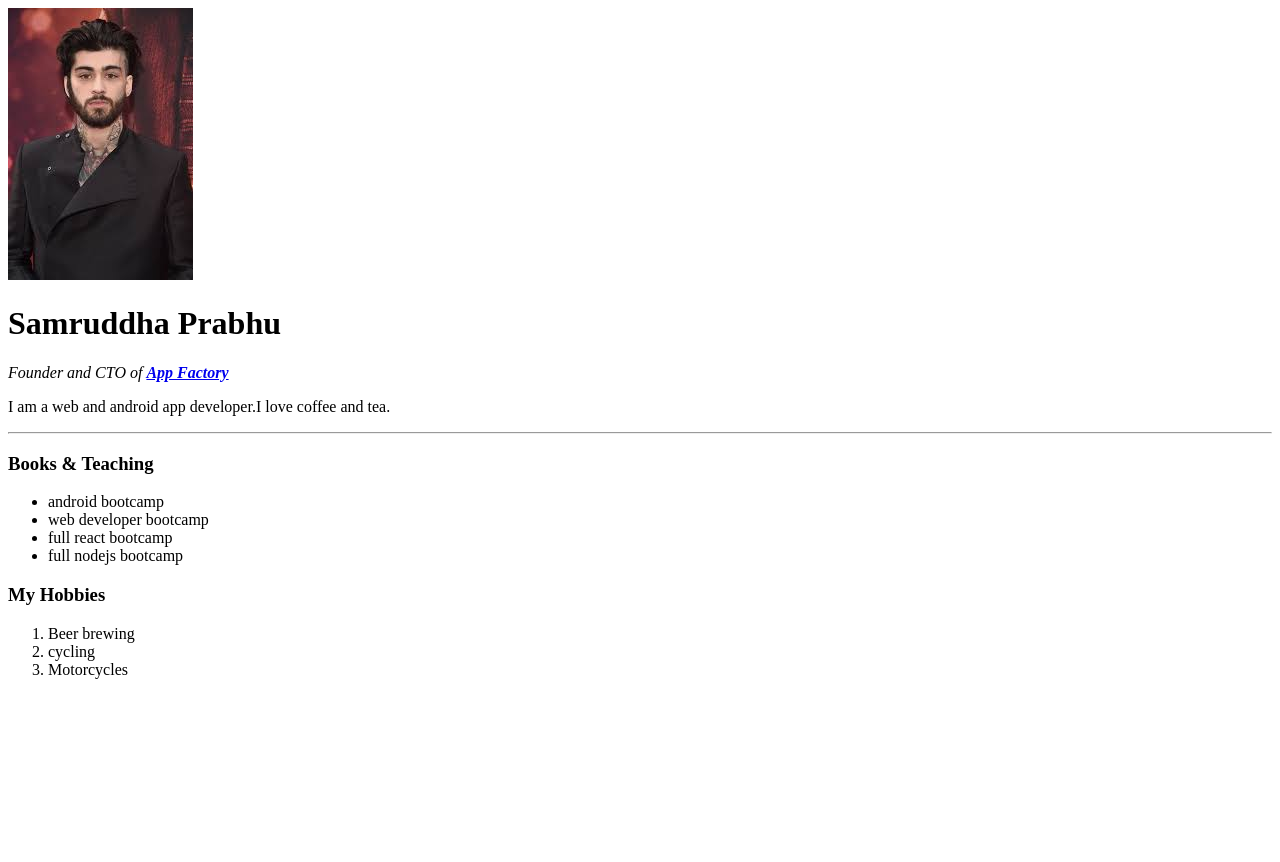
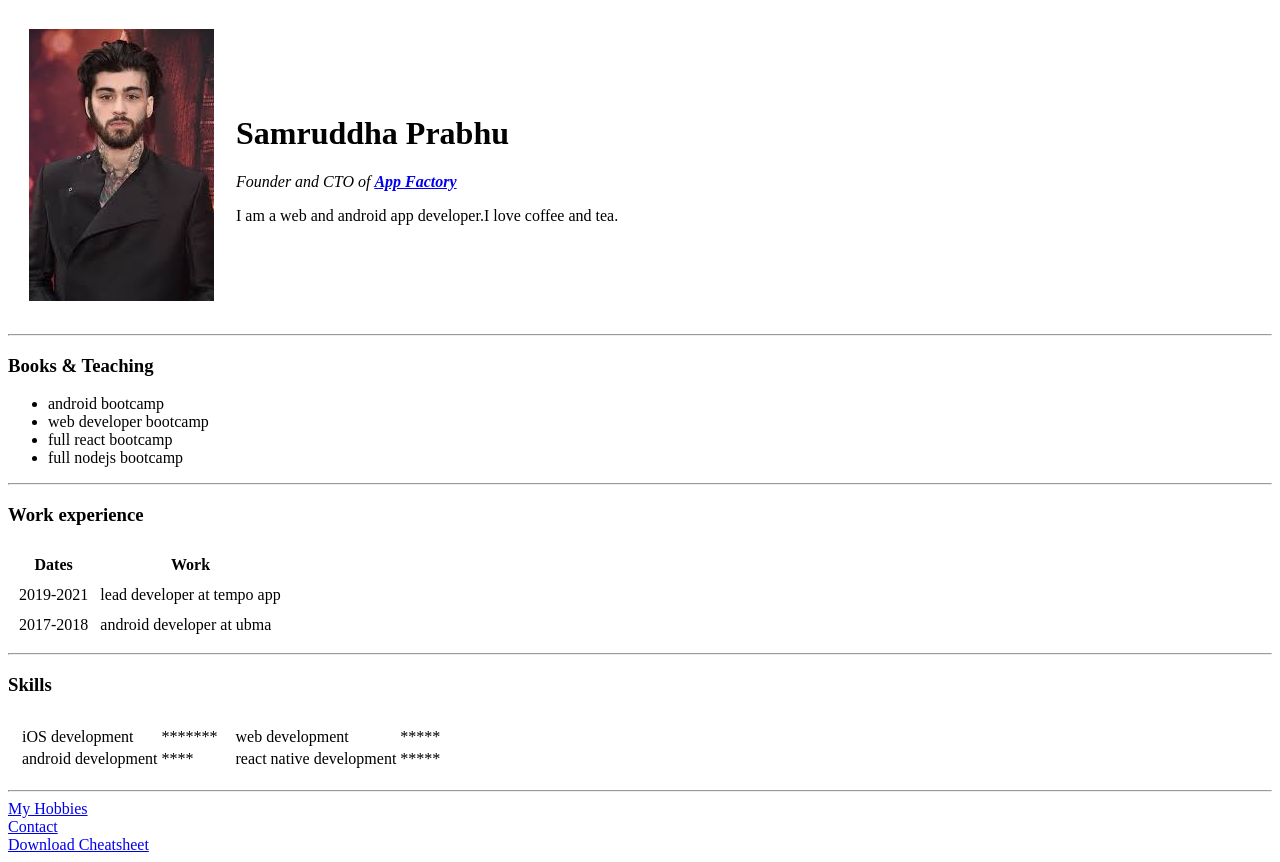
Before and after one commit to samruddhaprabhu/The-Complete-2021-Web-Development-Bootcamp-Angela-Yu, a plain HTML site: page HTML-personal-website/index.html in a window 1280 px wide. Before the commit the page ends 800 px from the top, so only its background shows below. Drawn offline with Linux system fonts and the light colour scheme.

Commit message:
intermediate HTML

```diff
--- a/HTML-personal-website/index.html
+++ b/HTML-personal-website/index.html
@@ -7,10 +7,17 @@
     <title>Sam's personal website</title>
 </head>
 <body>
-    <img src="./images/2.jpg" alt="profile image">
-    <h1>Samruddha Prabhu</h1>
-    <p><em>Founder and CTO of <strong><a href="https://www.appbrewery.co/">App Factory</a></strong></em></p>
-    <p>I am a web and android app developer.I love coffee and tea.</p>
+    <table cellspacing="20">
+        <tr>
+            <td><img src="./images/2.jpg" alt="profile image"></td>
+            <td>
+                <h1>Samruddha Prabhu</h1>
+                <p><em>Founder and CTO of <strong><a href="https://www.appbrewery.co/">App Factory</a></strong></em></p>
+                <p>I am a web and android app developer.I love coffee and tea.</p>
+            </td>
+        </tr>
+    </table>
+
     <hr>
     <h3>Books & Teaching</h3>
     <ul>
@@ -19,11 +26,61 @@
         <li>full react bootcamp</li>
         <li> full nodejs bootcamp</li>
     </ul>
-    <h3>My Hobbies</h3>
-    <ol>
-        <li>Beer brewing</li>
-        <li>cycling</li>
-        <li>Motorcycles</li>
-    </ol>
+    <hr>
+    <h3>Work experience</h3>
+    <table cellspacing="10">
+        <thead>
+            <tr>
+                <th>Dates</th>
+                <th>Work</th>
+            </tr>
+        </thead>
+        <tbody>
+            <tr>
+                <td>2019-2021</td>
+                <td>lead developer at tempo app</td>
+            </tr>
+            <tr>
+                <td>2017-2018</td>
+                <td>android developer at ubma</td>
+            </tr>
+        </tbody>
+        <tfoot></tfoot>
+    </table>
+    <hr>
+    <h3>Skills</h3>
+    <table cellspacing="10">
+        <tr>
+            <td>
+                <table>
+                    <tr>
+                        <td>iOS development</td>
+                        <td>*******</td>
+                    </tr>
+                    <tr>
+                        <td>android development</td>
+                        <td>****</td>
+                    </tr>
+                </table>
+            </td>
+            <td>
+                <table>
+                    <tr>
+                        <td>web development</td>
+                        <td>*****</td>
+                    </tr>
+                    <tr>
+                        <td>react native development</td>
+                        <td>*****</td>
+                    </tr>
+                </table>
+            </td>
+        </tr>
+    </table>
+
+    <hr>
+    <a href="./myhobbies.html">My Hobbies</a><br>
+    <a href="./contact.html">Contact</a><br>
+    <a download href="https://web.standford.edu/group/csp/cs21/htmlcheatsheet.pdf">Download Cheatsheet</a>
 </body>
 </html>
```
Also changed, not shown: HTML-personal-website/contact.html (added, +25 -0 lines), HTML-personal-website/myhobbies.html (added, +17 -0 lines).
